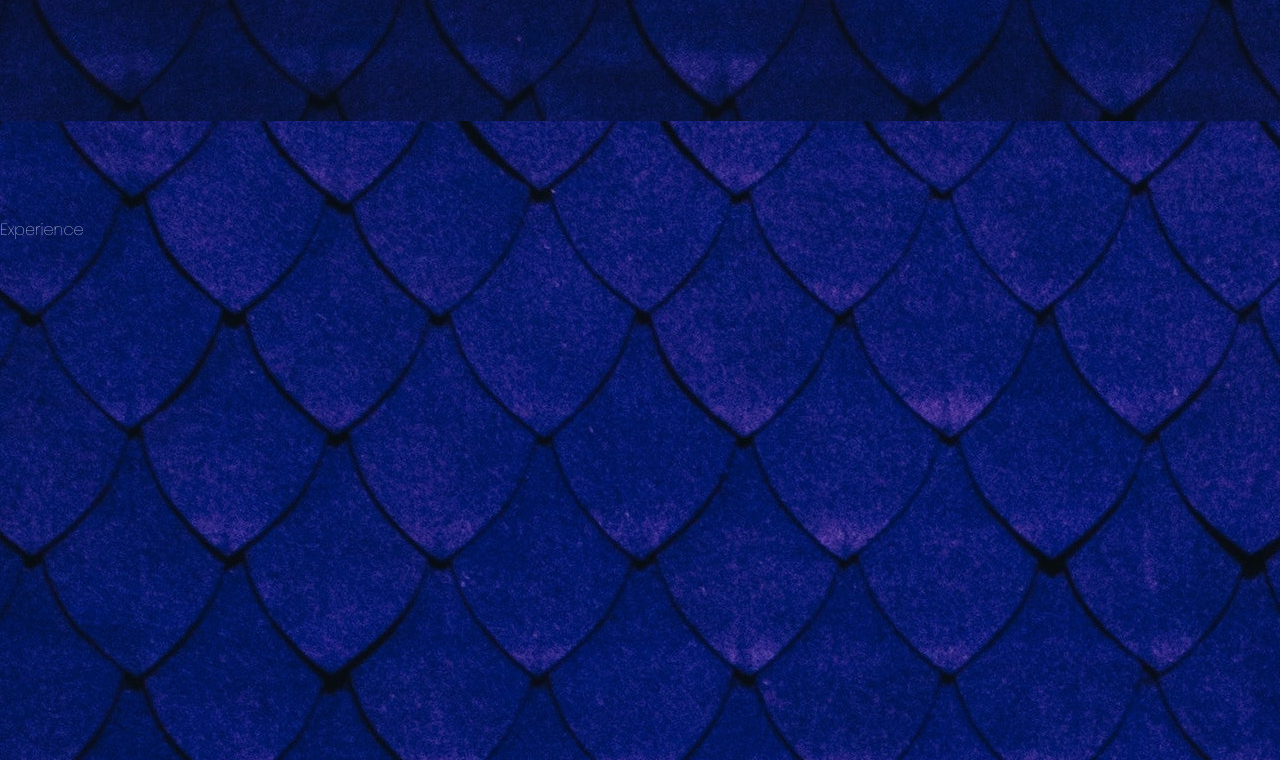
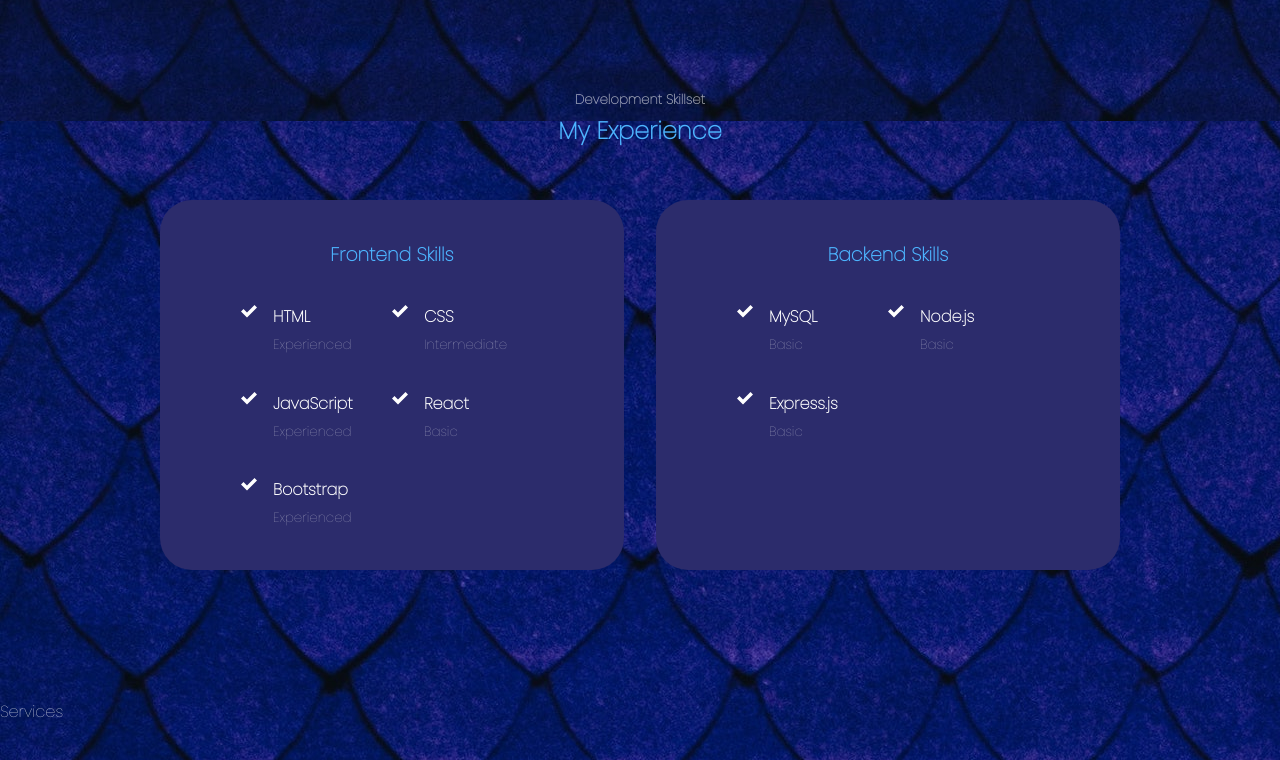
Before and after one commit to ezravkatz/evk-react-portfolio, a React (Create React App) app: page / in a window 1280 px wide. Shown: the part 1640-2400 px from the top of the page. Built offline with nearby package versions, Linux system fonts and the light colour scheme.

Commit message:
experience component

```diff
--- a/src/components/about/about.css
+++ b/src/components/about/about.css
@@ -56,7 +56,7 @@
   margin-bottom: 1rem;
 }
 
-.about__card h3 {
+.about__card h5 {
   font-size: 0.9rem;
 }
 
--- a/src/components/experience/Experience.jsx
+++ b/src/components/experience/Experience.jsx
@@ -1,11 +1,70 @@
 import './experience.css'
 
 import React from 'react'
+import {ImCheckmark} from 'react-icons/im'
 
 const Experience = () => {
   return (
     <section id='experience'>
-      Experience
+      <h5>Development Skillset</h5>
+      <h2>My Experience</h2>
+
+      <div className="container experience__container">
+        <div className="experience__frontend">
+          <h3>Frontend Skills</h3>
+          <div className="experience__content">
+            <article className='experience__details'>
+              <ImCheckmark classname='experience__details-icon'/>
+              <div><h4>HTML</h4>
+              <small className='text-light'>Experienced</small>
+              </div>
+            </article>
+            <article className='experience__details'>
+              <ImCheckmark classname='experience__details-icon'/>
+              <div><h4>CSS</h4>
+              <small className='text-light'>Intermediate</small>
+              </div>
+            </article>
+            <article className='experience__details'>
+              <ImCheckmark classname='experience__details-icon'/>
+              <div><h4>JavaScript</h4>
+              <small className='text-light'>Experienced</small></div>
+            </article>
+            <article className='experience__details'>
+              <ImCheckmark classname='experience__details-icon'/>
+              <div><h4>React</h4>
+              <small className='text-light'>Basic</small></div>
+            </article>
+            <article className='experience__details'>
+              <ImCheckmark classname='experience__details-icon'/>
+              <div><h4>Bootstrap</h4>
+              <small className='text-light'>Experienced</small></div>
+            </article>
+          </div>
+
+        </div>
+        <div className="experience__backend">
+        <h3>Backend Skills</h3>
+          <div className="experience__content">
+            <article className='experience__details'>
+              <ImCheckmark classname='experience__details-icon'/>
+              <div><h4>MySQL</h4>
+              <small className='text-light'>Basic</small></div>
+            </article>
+            <article className='experience__details'>
+              <ImCheckmark classname='experience__details-icon'/>
+             <div> <h4>Node.js</h4>
+              <small className='text-light'>Basic</small></div>
+            </article>
+            <article className='experience__details'>
+              <ImCheckmark classname='experience__details-icon'/>
+              <div><h4>Express.js</h4>
+              <small className='text-light'>Basic</small></div>
+            </article>
+          </div>
+
+        </div>
+      </div>
     </section>
   )
 }
--- a/src/components/experience/experience.css
+++ b/src/components/experience/experience.css
@@ -0,0 +1,70 @@
+.experience__container {
+  display: grid;
+  grid-template-columns: 1fr 1fr;
+  gap: 2rem;
+}
+
+.experience__container > div {
+  background: var(--color-bg-variant);
+  padding: 2.4rem 5rem;
+  border-radius: 2rem;
+  border: 1px solid transparent;
+}
+
+.experience__container > div:hover {
+  background: transparent;
+  border-color: var(--color-primary-variant);
+  cursor: default;
+}
+
+.experience__container > div h3 {
+  text-align: center;
+  margin-bottom: 2rem;
+  color: var(--color-primary);
+}
+
+.experience__content {
+  display: grid;
+  grid-template-columns: 1fr 1fr;
+  row-gap: 2rem;
+}
+
+.experience__details {
+  display: flex;
+  gap: 1rem;
+}
+
+.experience__details-icon {
+  margin-top: 6px;
+  color: var(--color-primary);
+}
+
+/* media queries for medium devices */
+
+@media screen and (max-width: 1024px) {
+  .experience__container {
+    grid-template-columns: 1fr;
+  }
+
+  .experience__container > div {
+    width: 80%;
+    padding: 2rem;
+    margin: 0 auto;
+  }
+
+  .experience__content {
+    padding: 1rem;
+  }
+}
+/* media queries for small devices */
+
+@media screen and (max-width: 600px) {
+  .experience__container {
+    gap: 1rem;
+  }
+
+  .experience__container > div {
+    width: 100%;
+    padding: 2rem 1rem;
+  }
+}
--- a/src/index.css
+++ b/src/index.css
@@ -62,7 +62,6 @@
 
 section {
   margin-top: 8rem;
-  height: 100vh;
 }
 
 section > h2,
```
